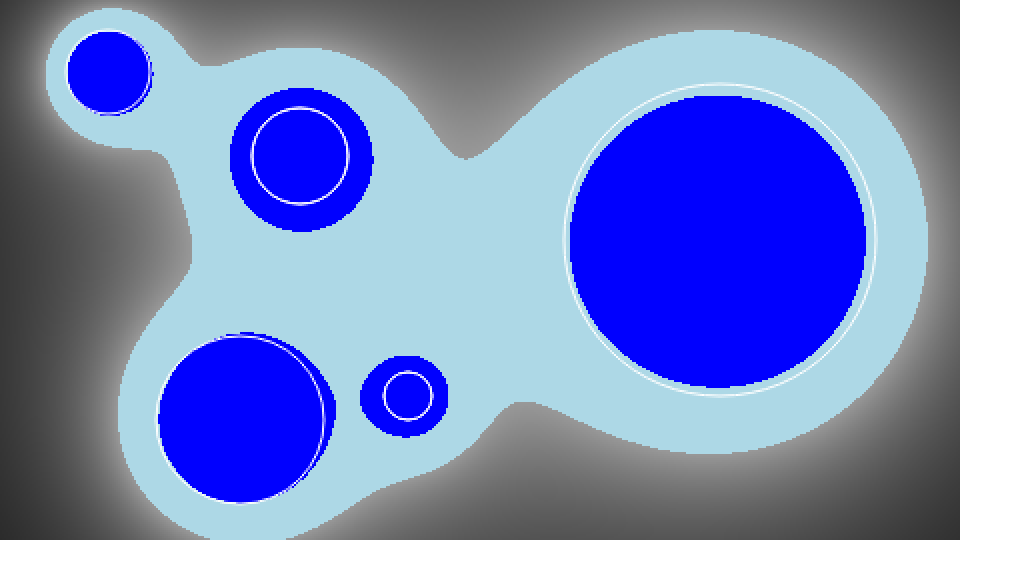
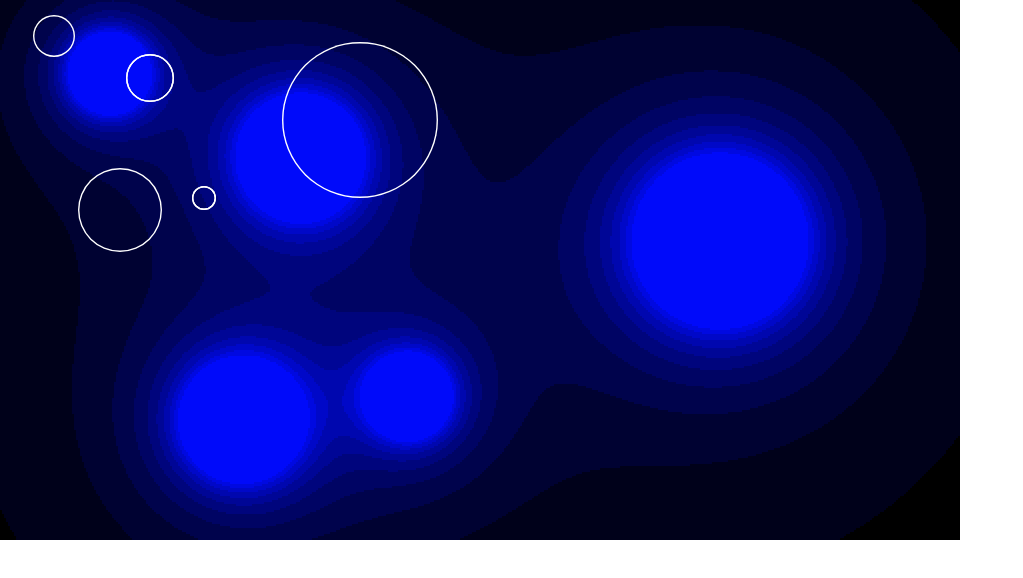
Before and after one commit to blieque/metaball, a website: page index.html in a window 1280 px wide. Shown: the whole page, without its empty margins (0-1023 px from the left). Drawn offline with Linux system fonts and the light colour scheme.

Commit message:
tweaked how t'ings do
- Added DOM elements for overlay circles. I plan on making things a bit
  more interactive with easily addable and resizeable circles.

```diff
--- a/index.html
+++ b/index.html
@@ -3,17 +3,14 @@
     <head>
         <meta charset="UTF-8">
         <title>Metaball</title>
-        <style>
-            body {
-                margin:0;
-            }
-            canvas {
-                image-rendering: pixelated;
-            }
-        </style>
+        <link rel="stylesheet" href="main.css">
     </head>
     <body>
-        <canvas></canvas>
+        <div class="artboard">
+            <canvas></canvas>
+            <div class="artboard__interface">
+            </div>
+        </div>
         <script src="metaball.js"></script>
     </body>
 </html>
--- /dev/null
+++ b/main.css
@@ -0,0 +1,26 @@
+body {
+    margin:0;
+}
+
+.artboard {
+    display:inline-block;
+    position:relative;
+}
+    canvas {
+        display:block;
+        image-rendering: pixelated;
+    }
+    .artboard__interface {
+        position:absolute;
+        top:0;
+        right:0;
+        bottom:0;
+        left:0;
+        overflow:hidden;
+    }
+    .artboard__circle {
+        position:absolute;
+        border-radius: 50%;
+        box-shadow: 0 0 0 1.4px #fff inset;
+        overflow:hidden;
+    }
--- a/metaball.js
+++ b/metaball.js
@@ -4,14 +4,18 @@ const SCALE = 3;
 const CIRCLES_PROTOTYPE = [
     { x: 18,  y: 12, r: 7  },
     { x: 40,  y: 70, r: 14 },
-    { x: 50,  y: 26, r: 8 },
-    { x: 50,  y: 26, r: 8 },
-    { x: 68,  y: 66, r: 4 },
-    { x: 68,  y: 66, r: 4 },
+    { x: 50,  y: 26, r: 8  },
+    { x: 50,  y: 26, r: 8  },
+    { x: 68,  y: 66, r: 4  },
+    { x: 68,  y: 66, r: 4  },
     { x: 120, y: 40, r: 26 },
 ];
 
 const TAU = 2 * Math.PI;
+
+// GLOBALS
+const el = {};
+el.artboardInterface = document.querySelector('.artboard__interface');
 
 // FUNCTIONS
 
@@ -33,7 +37,7 @@ canvas.height = SCALE * 90;
 scaleCanvasToViewport();
 
 const ctx = canvas.getContext('2d');
-ctx.fillStyle = 'lightgrey';
+ctx.fillStyle = '#000';
 ctx.fillRect(0, 0, canvas.width, canvas.height);
 
 const circles = CIRCLES_PROTOTYPE.map(circlePrototype => ({
@@ -42,29 +46,54 @@ const circles = CIRCLES_PROTOTYPE.map(circlePrototype => ({
     r: circlePrototype.r * SCALE,
 }));
 
+const grades = [
+    'rgba(0,10,250,0)',
+    'rgba(0,10,250,0.1)',
+    'rgba(0,10,250,0.2)',
+    'rgba(0,10,250,0.3)',
+    'rgba(0,10,250,0.4)',
+    'rgba(0,10,250,0.5)',
+    'rgba(0,10,250,0.6)',
+    'rgba(0,10,250,0.7)',
+    'rgba(0,10,250,0.8)',
+    'rgba(0,10,250,0.9)',
+    'rgba(0,10,250,1)',
+]
+
 for (let i = 0; i < canvas.height; i++) {
     for (let j = 0; j < canvas.width; j++) {
         let score = circles.reduce((score, circle) => {
-            return score + ((circle.r ** 2) /
+            return score + ((circle.r ** 1.2) /
                 ((circle.x - j) ** 2 + (circle.y - i) ** 2));
         }, 0);
-        //score = Math.min(score, 1);
 
-        const hex = Math.floor(Math.min(score, 1) * 255).toString(16);
-        ctx.fillStyle = '#' + hex.repeat(3);
-        ctx.fillRect(j, i, 1, 1);
-
-        if (score > 0.6) {
-            ctx.fillStyle = 'lightblue';
-            if (score > 1.2) ctx.fillStyle = 'blue';
+        const index = Math.min(10, Math.floor(
+            //(score * 1.3 - 3) * 2 - 2
+            score * 100
+        ));
+        if (index > 0) {
+            ctx.fillStyle = grades[index];
             ctx.fillRect(j, i, 1, 1);
         }
     }
 }
 
+/*
 ctx.strokeStyle = 'white';
 circles.forEach((circle) => {
     ctx.beginPath();
     ctx.arc(circle.x, circle.y, circle.r, 0, TAU);
     ctx.stroke();
 });
+*/
+
+circles.forEach((circle) => {
+    const elCircle = document.createElement('div');
+    const diameterPx = `${circle.r * 2}px`;
+    elCircle.style.width = diameterPx;
+    elCircle.style.height = diameterPx;
+    elCircle.style.top = `${circle.y - circle.r}px`;
+    elCircle.style.left = `${circle.x - circle.r}px`;
+    elCircle.classList.add('artboard__circle');
+    el.artboardInterface.appendChild(elCircle);
+});
```
Also changed, not shown: gulpfile.js (+7 -1 lines).
